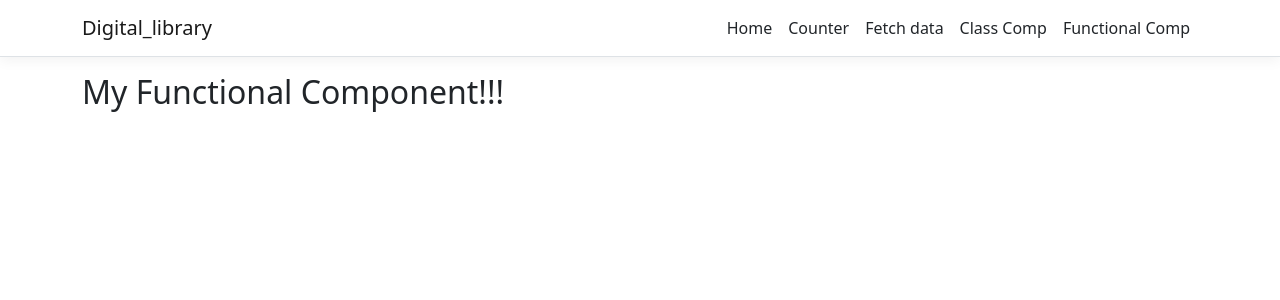
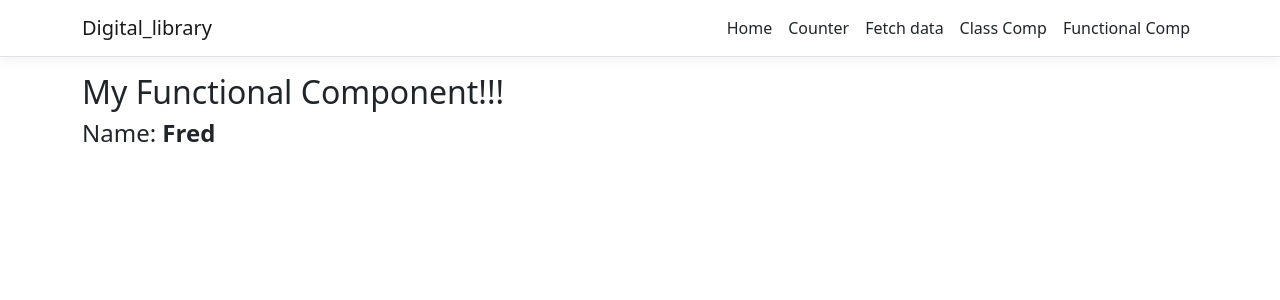
Before and after one commit to Fredricc/Digital_library, a React (Create React App) app in the folder ClientApp/: page /MyFunctionalComponent in a window 1280 px wide. Shown: the top 300 px of the page. Built offline with nearby package versions, Linux system fonts and the light colour scheme.

Commit message:
MyFunctionalComponent props

```diff
--- a/ClientApp/src/components/FetchData.js
+++ b/ClientApp/src/components/FetchData.js
@@ -1,4 +1,5 @@
 import React, { Component } from 'react';
+import MyFunctionalComponent from './MyComponents/MyFunctionalComponent';
 
 export class FetchData extends Component {
   static displayName = FetchData.name;
@@ -46,7 +47,8 @@ export class FetchData extends Component {
       <div>
         <h1 id="tableLabel">Weather forecast</h1>
         <p>This component demonstrates fetching data from the server.</p>
-        {contents}
+            {contents}
+            <MyFunctionalComponent name="Fred" />
       </div>
     );
   }
--- a/ClientApp/src/components/MyComponents/MyFunctionalComponent.js
+++ b/ClientApp/src/components/MyComponents/MyFunctionalComponent.js
@@ -1,11 +1,14 @@
 import React from 'react';
 
-const MyFunctionalComponent = () => {
+const MyFunctionalComponent = (props) => {
     return (
         <div>
             <h2>
                 My Functional Component!!!
+                { /* Props */}
+
             </h2>
+            <h4> Name: <b> { props.name ? props.name : "Fred"}</b></h4>
         </div>
     )
 }
```
Also changed, not shown: 1 other file (tests, documents, lock files or other folders).
